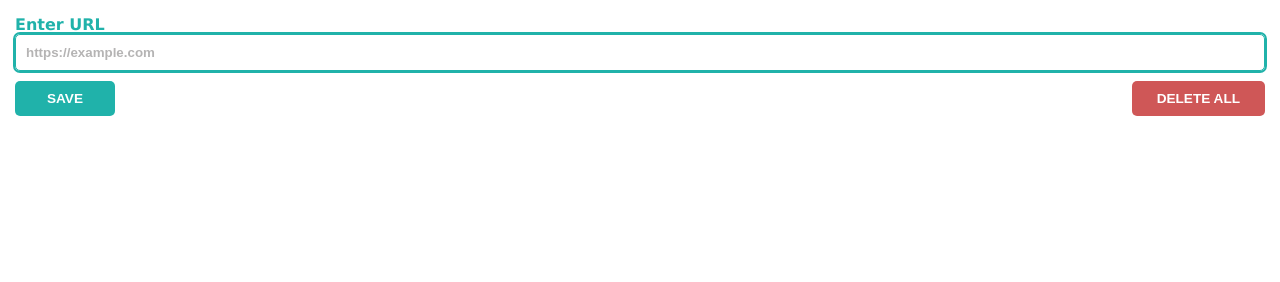
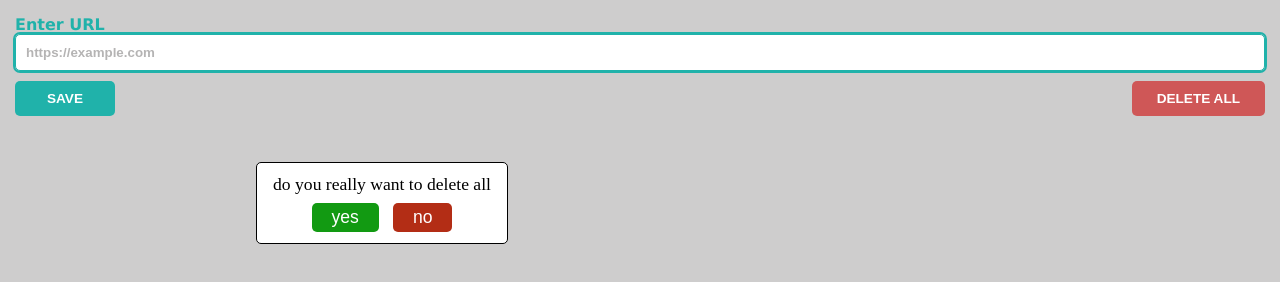
Before and after one commit to Slayer-X164/project-5---extension, a plain HTML site: page index.html in a window 1280 px wide. Both pictures are taken after a click on the button "DELETE ALL". Drawn offline with Linux system fonts and the light colour scheme; no server answers.

Commit message:
added confirmation delete btn

```diff
--- a/index.html
+++ b/index.html
@@ -10,7 +10,7 @@
     <link rel="icon" type="image/png" sizes="16x16" href="/favicon_io/favicon-16x16.png">
     <link rel="manifest" href="/favicon_io/site.webmanifest">
 </head>
-<body>
+<body id="body">
     <label for="">Enter URL</label>
     <input type="text" placeholder="https://example.com" id="input-el">
     <div class="btn-container">
@@ -19,6 +19,15 @@
     </div>
     <ul id="ul-el"></ul>
 
+    <div id="confirmDelete">
+        <p>do you really want to delete all</p>
+        <div class="btn-holder">
+            <button id="yes-btn">yes</button>
+        <button id="no-btn">no</button>
+        </div>
+
+    </div>
+
     <script type="module" src="script.js"></script>
 </body>
 </html>
--- a/script.js
+++ b/script.js
@@ -30,7 +30,7 @@ function renderLeads(leads){
 
 onValue(referenceInDB, function(snapshot){
     const snapshotDoesExist = snapshot.exists()
-    if(snapshotDoesExist){
+    if(snapshotDoesExist    ){
         const snapshotValues = snapshot.val()
         const allLeads = Object.values(snapshotValues)
         renderLeads(allLeads)
@@ -38,9 +38,24 @@ onValue(referenceInDB, function(snapshot){
 })
 
 deleteBtn.addEventListener("click",()=>{
-    remove(referenceInDB)
-    ulEl.innerHTML=""
+    const confirmDelete = document.getElementById("confirmDelete")
+    const yesBtn = document.getElementById("yes-btn")
+    const noBtn = document.getElementById("no-btn")
+    const body = document.getElementById("body")
+    confirmDelete.style.display = "flex"
 
+    body.style.backgroundColor = "#7877775c"
+    yesBtn.addEventListener("click",()=>{
+        confirmDelete.style.display = "none"
+        body.style.backgroundColor = "white"
+        remove(referenceInDB)
+        ulEl.innerHTML=""
+      })
+
+    noBtn.addEventListener("click",()=>{
+        confirmDelete.style.display = "none"
+        body.style.backgroundColor = "white"
+    })
 })
 
 inputBtn.addEventListener("click", ()=>{
--- a/style.css
+++ b/style.css
@@ -3,6 +3,8 @@ body{
     margin: 0;
     min-width: 400px;
     height: 150px;
+    position: relative;
+
 }
 #input-el{
     padding: 10px;
@@ -67,17 +69,65 @@ input::placeholder{
     color: rgb(181, 180, 180);
 }
 ul{
+
+    width: 300px;
     margin: 10px 0 ;
     padding: 0;
 }
 li{
-    margin: 5px 0;
-    list-style: none;
+    width: 300px;
+    border-bottom: 1px solid #3333335c;
+    margin: 20px 10px;
+    /* list-style: none; */
+    list-style: decimal;
+    overflow-wrap:anywhere;
 }
 a{
 
     /* text-decoration: none; */
-    color: lightseagreen;
+    color: rgb(20, 205, 156);
     font-family: Verdana, Geneva, Tahoma, sans-serif;
     font-size: 1rem;
+    text-decoration: none;
+
 }
+
+#confirmDelete{
+    width: 250PX;
+    height: 80PX;
+    background-color: rgb(255, 255, 255);
+    border-radius: 5PX;
+    display: flex;
+    flex-direction: column;
+    justify-content: center;
+    align-items: center;
+    gap: 8PX;
+    border: 1px solid black;
+    position: absolute;
+    top: 90%;
+    left: 20%;
+    display: none;
+}
+#confirmDelete p{
+    font-size: 1.1rem;
+    margin: 0;
+}
+#confirmDelete #yes-btn{
+    padding: 4px 20px;
+    font-size: 1.1rem;
+    border-radius: 5px;
+    border: none;
+    color: white;
+    margin-right: 10px;
+
+    background-color: rgb(18, 154, 18);
+}
+#confirmDelete #no-btn{
+    padding: 4px 20px;
+    font-size: 1.1rem;
+    border-radius: 5px;
+    border: none;
+    color: white;
+
+    background-color: rgb(179, 45, 21);
+}
```
Also changed, not shown: site.txt (added).
